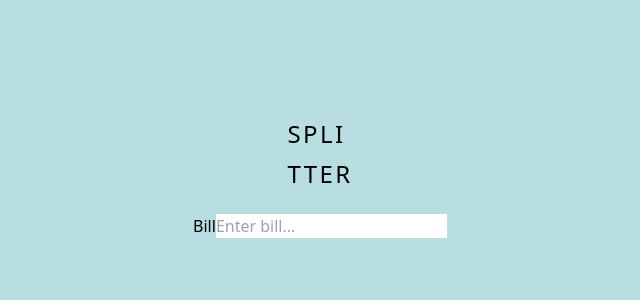
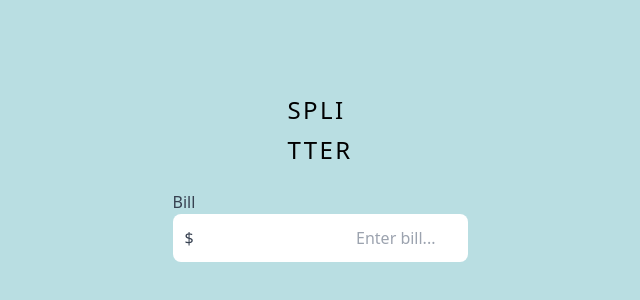
Before and after one commit to tuantruong625/tip-calculator, a React (Create React App) app: page / in a window 1280 px wide. Shown: the part 244-544 px from the top of the page, without its empty margins (320-960 px from the left). Built offline with nearby package versions, Linux system fonts and the light colour scheme.

Commit message:
Style Input

```diff
--- a/src/App.tsx
+++ b/src/App.tsx
@@ -8,11 +8,16 @@ function App() {
       <div className="container mx-auto pt-5 h-screen flex flex-col items-center md:justify-center" style={{ backgroundColor: '#b9dee2' }}>
         <BaseHeader title="splitter" />
 
-        <div>
-          <label htmlFor="bill">
-            Bill
-            <input type="text" name="bill" placeholder="Enter bill..." />
-          </label>
+        <div className="">
+          <div>
+            <label htmlFor="bill" className="flex flex-col text-gray-700 font-medium">
+              Bill
+              <div className="flex items-center">
+                <span className="absolute pl-3">$</span>
+                <input type="text" name="bill" placeholder="Enter bill..." className="py-3 px-8 rounded-lg text-right" />
+              </div>
+            </label>
+          </div>
         </div>
 
       </div>
```
